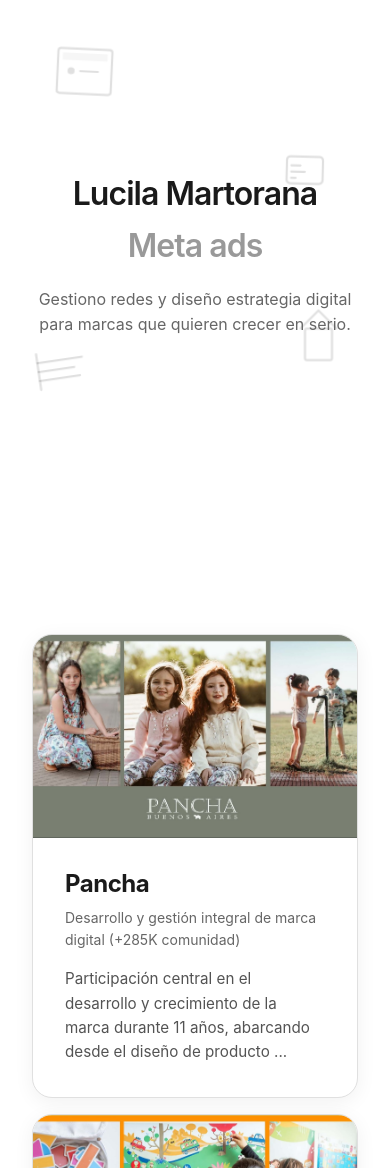
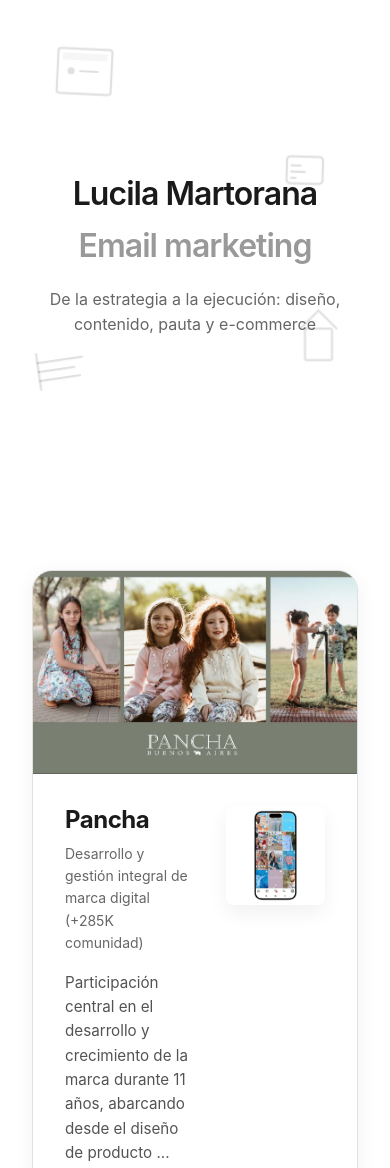
Before and after one commit to ignacioHourquescos/lumartorana, a plain HTML site: page index.html in a window 390 px wide. Shown: the top 1168 px of the page. Drawn offline with Linux system fonts and the light colour scheme.

Commit message:
segunda version

```diff
--- a/data.js
+++ b/data.js
@@ -1,6 +1,7 @@
 // Datos de los proyectos - Portfolio de Lucila Martorana
 // Nota: `image` se usa como imagen principal de la tarjeta y del header del detalle.
 // `detailImage` se inserta dentro de la "historia" del detalle (viene de `images/redes/`).
+// `mobileMockup` se muestra (solo en mobile) integrado dentro de la tarjeta.
 const projects = [
     {
         id: 'pancha',
@@ -8,6 +9,7 @@
         subtitle: 'Desarrollo y gestión integral de marca digital (+285K comunidad)',
         image: 'images/banners/pancha.jpeg',
         detailImage: 'images/redes/pancha.jpeg',
+        mobileMockup: 'images/redes/pancha.jpeg',
         objective: 'Acompañar el crecimiento de una marca de indumentaria infantil en todas sus capas: producto, comunicación, e‑commerce y comunidad.',
         segment: 'Marca de indumentaria infantil con foco en diseño, contenido y venta online.',
         role: 'Brand & Social Media Manager (11 años)',
@@ -22,6 +24,7 @@
         subtitle: 'Gestión integral de redes, e‑commerce y pauta digital',
         image: 'images/banners/amabilia.jpeg',
         detailImage: 'images/redes/amabilia.jpeg',
+        mobileMockup: 'images/redes/amabilia.jpeg',
         objective: 'Ordenar y potenciar la presencia digital de una marca infantil con foco en venta online.',
         segment: 'Marca de productos infantiles con presencia digital activa.',
         role: 'Social Media & E‑commerce Manager',
@@ -36,7 +39,8 @@
         title: "Broom's",
         subtitle: 'Desarrollo de estrategia digital para marca retail',
         image: 'images/banners/brooms.jpeg',
-        detailImage: 'images/banners/brooms.jpeg',
+        detailImage: 'images/redes/brooms.jpeg',
+        mobileMockup: 'images/redes/brooms.jpeg',
         objective: 'Construir y ordenar la presencia digital de una marca con fuerte base retail para iniciar el desarrollo de su canal online.',
         segment: 'Marca retail con 4 locales a la calle.',
         role: 'Community Manager & Meta Ads',
@@ -52,6 +56,7 @@
         subtitle: 'Branding, e‑commerce y comunicación digital desde cero (2023)',
         image: 'images/banners/soloe_osuna.jpeg',
         detailImage: 'images/redes/sole_osuna.jpeg',
+        mobileMockup: 'images/redes/sole_osuna.jpeg',
         objective: 'Construir desde cero la presencia digital de una marca de ropa artesanal tejida a mano, para comunicar su propuesta de valor y comenzar a vender online.',
         segment: 'Marca de ropa artesanal, piezas únicas y de producción limitada.',
         role: 'Desarrollo integral de e‑commerce, branding y comunicación digital.',
@@ -66,7 +71,8 @@
         title: 'Fun Home (obra de teatro)',
         subtitle: 'Desarrollo de merchandising',
         image: 'images/banners/fun_home.jpeg',
-        detailImage: 'images/redes/amabilia.jpeg',
+        detailImage: null,
+        mobileMockup: null,
         objective: 'Crear una línea de merchandising alineada con la identidad de la obra y su audiencia.',
         segment: 'Producción teatral con público definido.',
         role: 'Desarrollo integral de merchandising',
@@ -77,7 +83,8 @@
         title: 'Wind Experience / Puerto Tablas',
         subtitle: 'Coordinación de eventos y viajes',
         image: 'images/banners/wind_experience.jpeg',
-        detailImage: 'images/redes/brooms.jpeg',
+        detailImage: null,
+        mobileMockup: null,
         objective: 'Organizar experiencias y viajes alrededor de una comunidad vinculada a deportes acuáticos.',
         segment: 'Escuela de windsurf y kitesurf con fuerte comunidad local.',
         role: 'Coordinación de eventos y viajes',
@@ -85,13 +92,26 @@
     },
     {
         id: 'trabajos-especiales',
-        title: 'Trabajos especiales',
-        subtitle: 'Proyectos puntuales de producto y merch',
-        image: 'images/banners/pancha.jpeg',
-        detailImage: 'images/redes/sole_osuna.jpeg',
-        objective: 'Desarrollar piezas puntuales de producto y merchandising para diferentes marcas y contextos.',
-        segment: 'Proyectos especiales',
-        role: 'Diseño y coordinación de producción',
-        about: 'Desarrollo de propuestas para remeras de egresados, disfraces escolares, merchandising para empresas (como Mudafy y Bolita) y diseño de etiquetas escolares. En cada caso se trabajó sobre la identidad de la marca o institución, definiendo piezas, diseño, proveedores y producción final.'
+        title: 'TRABAJOS A MEDIDA',
+        subtitle: 'Diseño y coordinación de producción',
+        image: 'images/banners/trabajos_a_medida.jpeg',
+        detailImage: 'images/redes/tabajos_a_medida.jpeg',
+        cardDetailImage: null,
+        mobileMockup: null,
+        proyectoText: 'Desarrollo de productos y merchandising a medida para distintos tipos de clientes y necesidades.',
+        contextoText: 'Proyectos personalizados que requerían una solución integral, combinando diseño, funcionalidad y viabilidad productiva.',
+        queHice: [
+            'Diseño y desarrollo de productos',
+            'Adaptación gráfica aplicada a piezas físicas',
+            'Coordinación de producción y proveedores',
+            'Gestión integral de cada proyecto'
+        ],
+        collageText: '',
+        tiposDesarrollos: [
+            'Gráfica y papelería',
+            'Indumentaria y textiles',
+            'Merchandising de marca',
+            'Productos Personalizados'
+        ]
     }
 ];
--- a/index.html
+++ b/index.html
@@ -91,7 +91,7 @@
             </svg>
             <div class="container">
                 <h2 class="hero-title">Lucila Martorana<br><span class="rotating-word" id="rotatingWord">redes sociales</span></h2>
-                <p class="hero-subtitle">Gestiono redes y diseño estrategia digital para marcas que quieren crecer en serio.</p>
+                <p class="hero-subtitle">De la estrategia a la ejecución: diseño, contenido, pauta y e-commerce</p>
             </div>
         </section>
 
--- a/script.js
+++ b/script.js
@@ -28,12 +28,22 @@
 
         card.innerHTML = `
             <div class="project-card-image">
-                <img src="${project.image}" alt="${escapeHtml(project.title)}" loading="lazy">
+                ${project.image ? `<img src="${project.image}" alt="${escapeHtml(project.title)}" loading="lazy">` : ''}
             </div>
             <div class="project-card-content">
-                <h3 class="project-card-title">${escapeHtml(project.title)}</h3>
-                <p class="project-card-subtitle">${escapeHtml(project.subtitle || '')}</p>
-                ${description ? `<p class="project-card-description">${escapeHtml(truncatedDescription)}</p>` : ''}
+                <div class="project-card-text">
+                    <h3 class="project-card-title">${escapeHtml(project.title)}</h3>
+                    <p class="project-card-subtitle">${escapeHtml(project.subtitle || '')}</p>
+                    ${description ? `<p class="project-card-description">${escapeHtml(truncatedDescription)}</p>` : ''}
+                    ${project.cardDetailImage ? `
+                        <img class="project-card-detail-image" src="${project.cardDetailImage}" alt="" loading="lazy">
+                    ` : ''}
+                </div>
+                ${project.mobileMockup ? `
+                    <div class="project-card-mockup" aria-hidden="true">
+                        <img src="${project.mobileMockup}" alt="" loading="lazy">
+                    </div>
+                ` : ''}
             </div>
         `;
 
@@ -46,7 +56,7 @@
     const rotatingWord = document.getElementById('rotatingWord');
     if (!rotatingWord) return;
 
-    const phrases = ['redes sociales', 'Reels UGC', 'Meta ads', 'Email marketing', 'tienda nube'];
+    const phrases = ['redes sociales', 'Reels UGC', 'Meta ads', 'Email marketing', 'Tienda Nube', 'Diseño'];
     let currentIndex = 0;
 
     function rotateWord() {
@@ -56,12 +66,12 @@
             currentIndex = (currentIndex + 1) % phrases.length;
             rotatingWord.textContent = phrases[currentIndex];
             rotatingWord.style.opacity = '1';
-        }, 300);
+        }, 220);
     }
 
-    // Mostrar "redes sociales" al cargar; rotar cada 2 segundos
+    // Mostrar "redes sociales" al cargar; rotar más rápido al inicio
     rotatingWord.textContent = phrases[0];
-    setInterval(rotateWord, 2000);
+    setInterval(rotateWord, 1400);
 }
 
 // Inicializar cuando el DOM esté listo
--- a/styles.css
+++ b/styles.css
@@ -465,14 +465,14 @@
 
 /* Projects Grid */
 .projects {
-    padding: var(--spacing-lg) 0 var(--spacing-xl);
+    padding: var(--spacing-md) 0 var(--spacing-xl);
 }
 
 .projects-grid {
     display: grid;
     grid-template-columns: 1fr;
     gap: var(--spacing-lg);
-    margin-top: var(--spacing-lg);
+    margin-top: var(--spacing-md);
 }
 
 /* Project Card */
@@ -523,6 +523,14 @@
     padding: var(--spacing-md);
 }
 
+.project-card-text {
+    min-width: 0;
+}
+
+.project-card-mockup {
+    display: none;
+}
+
 .project-card-title {
     font-size: 1.5rem;
     font-weight: 700;
@@ -545,6 +553,15 @@
     opacity: 0.75;
     display: block;
     min-height: 2.5em;
+}
+
+.project-card-detail-image {
+    width: 100%;
+    height: 180px;
+    object-fit: cover;
+    border-radius: 12px;
+    margin-top: var(--spacing-sm);
+    display: block;
 }
 
 /* Footer */
@@ -706,6 +723,25 @@
     margin-bottom: 0;
 }
 
+/* Trabajos a medida (layout en 2 columnas) */
+.trabajos-columns {
+    display: flex;
+    gap: var(--spacing-lg);
+    align-items: flex-start;
+}
+
+.trabajos-column-left,
+.trabajos-column-right {
+    flex: 1;
+    min-width: 0;
+}
+
+@media (max-width: 768px) {
+    .trabajos-columns {
+        flex-direction: column;
+    }
+}
+
 .bullet-list {
     list-style: none;
     padding-left: 0;
@@ -806,6 +842,32 @@
 
 /* Responsive */
 @media (max-width: 768px) {
+    .project-card-content {
+        display: flex;
+        align-items: flex-start;
+        gap: var(--spacing-md);
+    }
+
+    .project-card-mockup {
+        display: block;
+        width: 38%;
+        flex: 0 0 38%;
+    }
+
+    .project-card-mockup img {
+        width: 100%;
+        height: auto;
+        display: block;
+        object-fit: contain;
+        border-radius: 8px;
+        box-shadow: 0 8px 20px rgba(0, 0, 0, 0.06);
+    }
+
+    .project-card-detail-image {
+        height: 120px;
+        margin-top: var(--spacing-xs);
+    }
+
     .projects-grid {
         grid-template-columns: 1fr;
         gap: var(--spacing-sm);
```
Also changed, not shown: project.js (+51 -0 lines), images/banners/trabajos_a_medida.jpeg (added), images/redes/tabajos_a_medida.jpeg (added).
